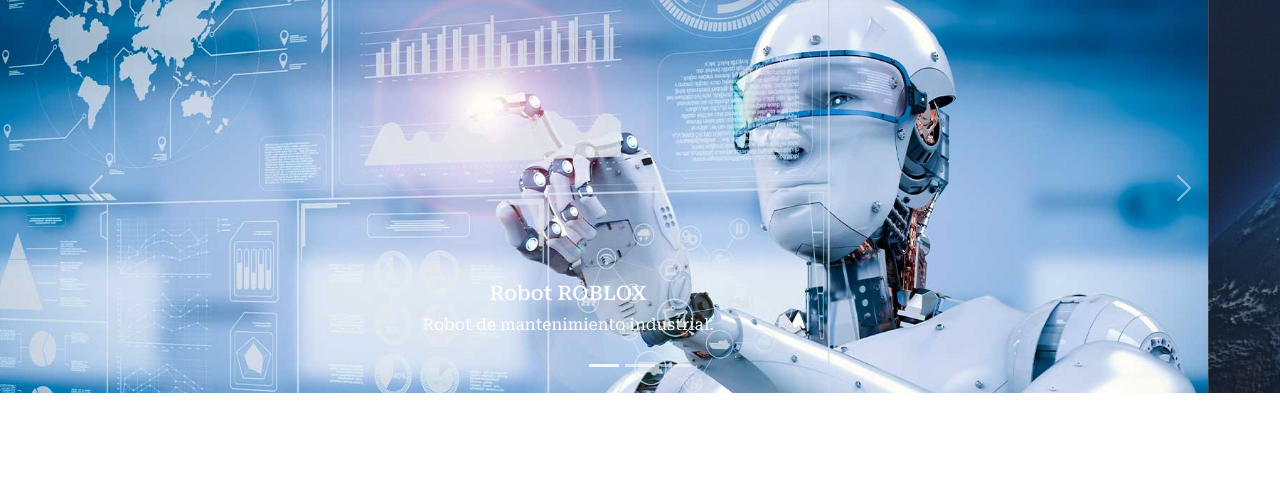
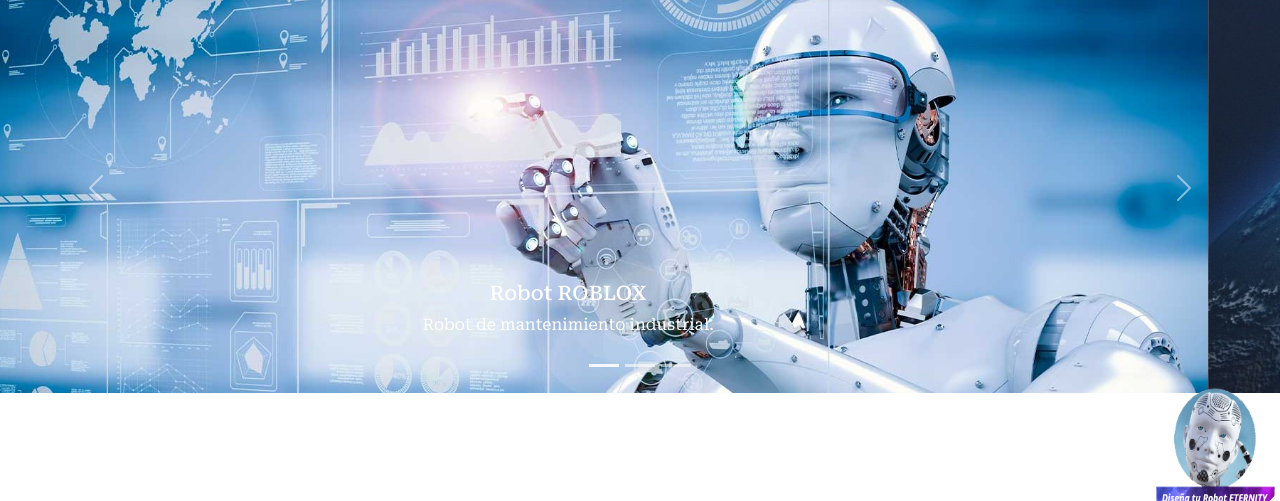
Before and after one commit to MelisaVba/UTN-Proyecto-Eternity, a plain HTML site: page index.html in a window 1280 px wide. Shown: the part 136-637 px from the top of the page. Drawn offline with nearby package versions, Linux system fonts and the light colour scheme.

Commit message:
Added userDesign in index.html

```diff
--- a/css/style.css
+++ b/css/style.css
@@ -101,6 +101,25 @@ main .carousel-inner .d-block{
   transition: transform 0.3s ease-in-out;
 }
 
+
+
+/* USER DESIGN */
+
+#userDesign{
+  width: 100%;
+  height: 70%;
+  position: fixed;
+  z-index: 10000;
+}
+
+#imgUserDesign{
+  border-radius: 50%;
+  display: inline-block;
+  height: 28%;
+  margin-left: 88%;
+  margin-top: 30%;
+  width: 13%;
+}
 
 
 /*NOSOTROS */
--- a/index.html
+++ b/index.html
@@ -37,6 +37,10 @@
 
 
   <main>
+
+    <div id="userDesign">
+      <a href="proyectoUserDesign/userDesign.html"><img id="imgUserDesign" src="img/userDesign.png" alt="Diseña tu propio robot"></a>
+    </div>
 
     <!--CARRUSEL -->
 
```
Also changed, not shown: img/userDesign.png (added).
